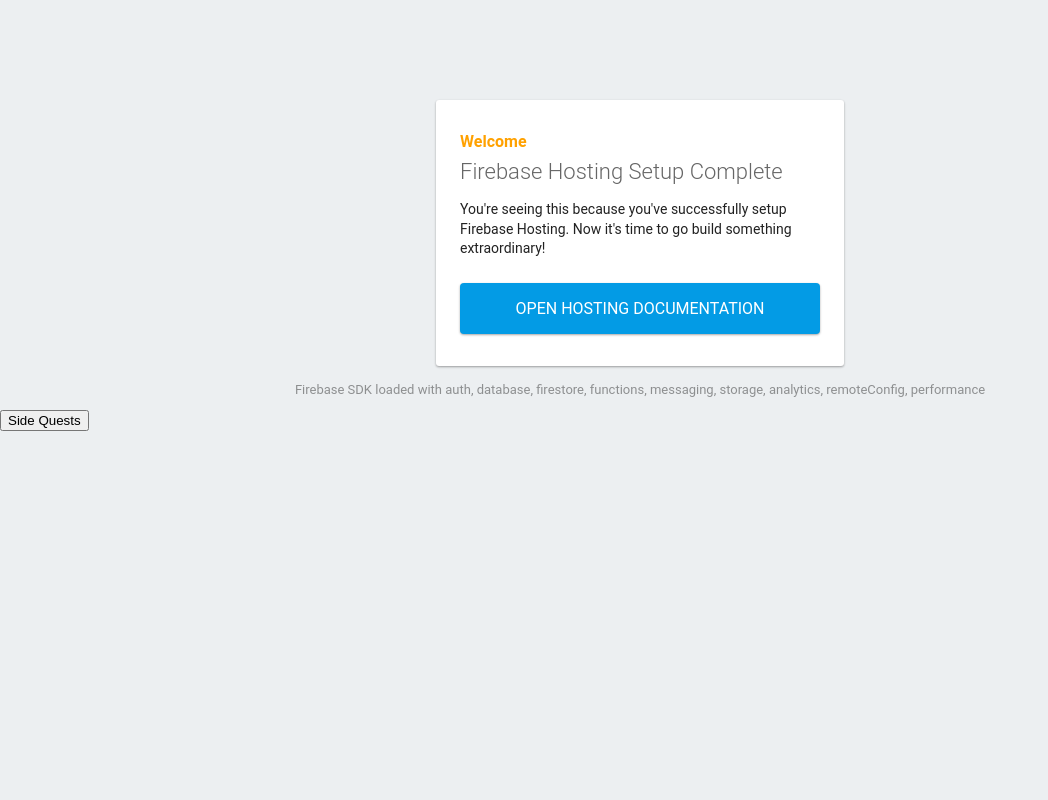
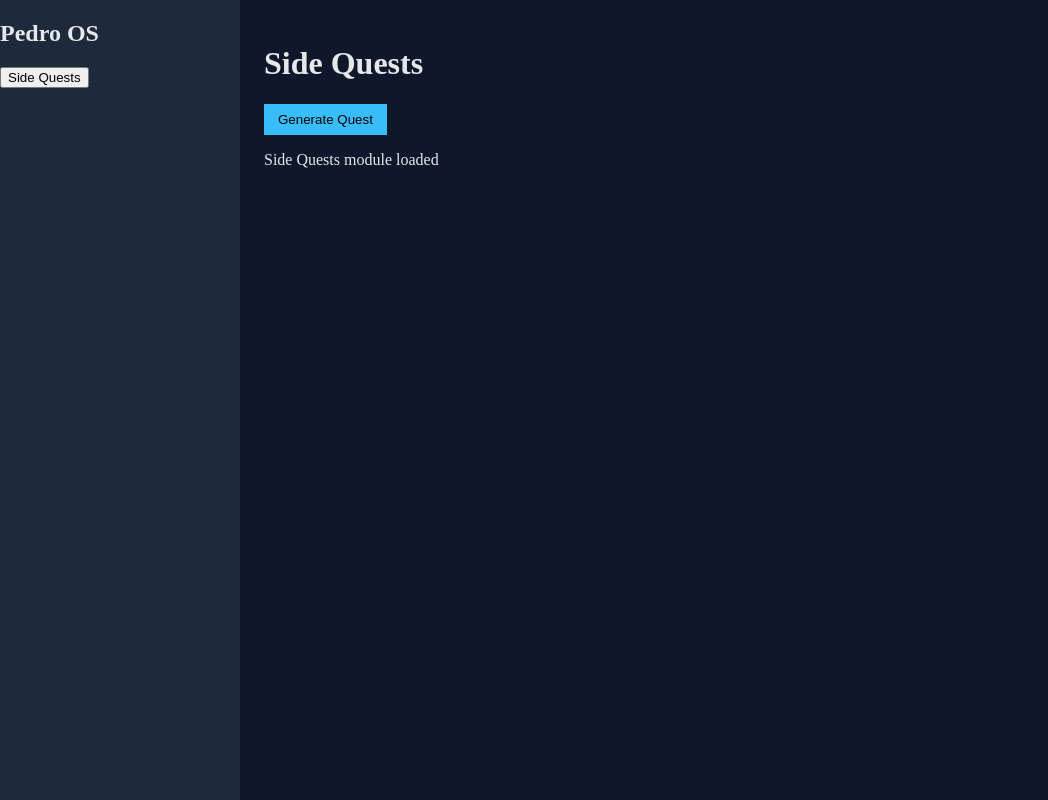
Before and after one commit to PedroMaia21/pedromaia-os, a plain HTML site: page public/index.html in a window 1280 px wide. Both pictures are taken after a click on the button "Side Quests". Shown: the whole page, without its empty margins (0-1048 px from the left). Drawn offline with Linux system fonts and the light colour scheme; some packages are replaced by stand-ins of ours.

Commit message:
Fixed some errors. First Working base

```diff
--- a/public/index.html
+++ b/public/index.html
@@ -1,98 +1,28 @@
 <!DOCTYPE html>
-<html>
+<html lang="en">
   <head>
     <meta charset="utf-8">
     <meta name="viewport" content="width=device-width, initial-scale=1">
-    <title>Personal Operating System</title>
+    <title>Personal OS</title>
 
-    <!-- update the version number as needed -->
-    <script defer src="/__/firebase/12.8.0/firebase-app-compat.js"></script>
-    <!-- include only the Firebase features as you need -->
-    <script defer src="/__/firebase/12.8.0/firebase-auth-compat.js"></script>
-    <script defer src="/__/firebase/12.8.0/firebase-database-compat.js"></script>
-    <script defer src="/__/firebase/12.8.0/firebase-firestore-compat.js"></script>
-    <script defer src="/__/firebase/12.8.0/firebase-functions-compat.js"></script>
-    <script defer src="/__/firebase/12.8.0/firebase-messaging-compat.js"></script>
-    <script defer src="/__/firebase/12.8.0/firebase-storage-compat.js"></script>
-    <script defer src="/__/firebase/12.8.0/firebase-analytics-compat.js"></script>
-    <script defer src="/__/firebase/12.8.0/firebase-remote-config-compat.js"></script>
-    <script defer src="/__/firebase/12.8.0/firebase-performance-compat.js"></script>
-    <!--
-      initialize the SDK after all desired features are loaded, set useEmulator to false
-      to avoid connecting the SDK to running emulators.
-    -->
-    <script defer src="/__/firebase/init.js?useEmulator=true"></script>
-
-    <style media="screen">
-      body { background: #ECEFF1; color: rgba(0,0,0,0.87); font-family: Roboto, Helvetica, Arial, sans-serif; margin: 0; padding: 0; }
-      #message { background: white; max-width: 360px; margin: 100px auto 16px; padding: 32px 24px; border-radius: 3px; }
-      #message h2 { color: #ffa100; font-weight: bold; font-size: 16px; margin: 0 0 8px; }
-      #message h1 { font-size: 22px; font-weight: 300; color: rgba(0,0,0,0.6); margin: 0 0 16px;}
-      #message p { line-height: 140%; margin: 16px 0 24px; font-size: 14px; }
-      #message a { display: block; text-align: center; background: #039be5; text-transform: uppercase; text-decoration: none; color: white; padding: 16px; border-radius: 4px; }
-      #message, #message a { box-shadow: 0 1px 3px rgba(0,0,0,0.12), 0 1px 2px rgba(0,0,0,0.24); }
-      #load { color: rgba(0,0,0,0.4); text-align: center; font-size: 13px; }
-      @media (max-width: 600px) {
-        body, #message { margin-top: 0; background: white; box-shadow: none; }
-        body { border-top: 16px solid #ffa100; }
-      }
-    </style>
+    <link rel="stylesheet" href="/css/base.css" />
+    <link rel="stylesheet" href="/css/layout.css" />
+    <link rel="stylesheet" href="/css/components.css" />
   </head>
   <body>
     <header id="top-bar"></header>
-    <div id="message">
-      <h2>Welcome</h2>
-      <h1>Firebase Hosting Setup Complete</h1>
-      <p>You're seeing this because you've successfully setup Firebase Hosting. Now it's time to go build something extraordinary!</p>
-      <a target="_blank" href="https://firebase.google.com/docs/hosting/">Open Hosting Documentation</a>
-    </div>
-    <p id="load">Firebase SDK Loading&hellip;</p>
 
     <div id="app">
       <nav id="sidebar">
-        <button onClick="load('sideQuests')">Side Quests</button>
+        <h2>Pedro OS</h2>
+        <button id="btn-side-quests">Side Quests</button>
       </nav>
-      <main id="content"></main>
+      <main id="content">
+        <h1>Welcome</h1>
+        <p>Select a module from the sidebar</p>
+      </main>
     </div>
 
     <script type="module" src="/js/app.js"></script>
-    <script>
-      document.addEventListener('DOMContentLoaded', function() {
-        const loadEl = document.querySelector('#load');
-        // // 🔥🔥🔥🔥🔥🔥🔥🔥🔥🔥🔥🔥🔥🔥🔥🔥🔥🔥🔥🔥🔥🔥🔥🔥🔥🔥🔥🔥🔥🔥🔥
-        // // The Firebase SDK is initialized and available here!
-        //
-        // firebase.auth().onAuthStateChanged(user => { });
-        // firebase.database().ref('/path/to/ref').on('value', snapshot => { });
-        // firebase.firestore().doc('/foo/bar').get().then(() => { });
-        // firebase.functions().httpsCallable('yourFunction')().then(() => { });
-        // firebase.messaging().requestPermission().then(() => { });
-        // firebase.storage().ref('/path/to/ref').getDownloadURL().then(() => { });
-        // firebase.analytics(); // call to activate
-        // firebase.analytics().logEvent('tutorial_completed');
-        // firebase.performance(); // call to activate
-        //
-        // // 🔥🔥🔥🔥🔥🔥🔥🔥🔥🔥🔥🔥🔥🔥🔥🔥🔥🔥🔥🔥🔥🔥🔥🔥🔥🔥🔥🔥🔥🔥🔥
-
-        try {
-          let app = firebase.app();
-          let features = [
-            'auth',
-            'database',
-            'firestore',
-            'functions',
-            'messaging',
-            'storage',
-            'analytics',
-            'remoteConfig',
-            'performance',
-          ].filter(feature => typeof app[feature] === 'function');
-          loadEl.textContent = `Firebase SDK loaded with ${features.join(', ')}`;
-        } catch (e) {
-          console.error(e);
-          loadEl.textContent = 'Error loading the Firebase SDK, check the console.';
-        }
-      });
-    </script>
   </body>
 </html>
--- a/public/js/app.js
+++ b/public/js/app.js
@@ -1,4 +1,8 @@
-import { loadModule } from "./router";
+import { loadModule } from "./router.js";
 import "./auth.js";
 
-loadModule("sideQuests");
+document.addEventListener("DOMContentLoaded", () => {
+    document.getElementById("btn-side-quests").addEventListener("click", () => {
+        loadModule("sideQuests");
+    });
+});
--- a/public/js/router.js
+++ b/public/js/router.js
@@ -1,12 +1,19 @@
 export async function loadModule(name) {
-    const res = await fetch('/modules/${name}/${name}.html')
+    const path = `/modules/${name}/${name}.html`;
+
+    const res = await fetch(path);
+
+    if(!res.ok) {
+        throw new Error("Failed to load ${path}");
+    }
+
     const html = await res.text();
 
     document.getElementById("content").innerHTML = html;
 
-    const moduleScript = await import(
-        '/modules/${name}/${name}.js'
+
+    const module = await import(
+        `/modules/${name}/${name}.js`
     );
-
-    moduleScript.init();
+    module.init();
 }
--- a/public/modules/sideQuests/sideQuests.js
+++ b/public/modules/sideQuests/sideQuests.js
@@ -0,0 +1,6 @@
+export function init() {
+    document.getElementById("content").insertAdjacentHTML(
+        "beforeend",
+        "<p>Side Quests module loaded </p>"
+    )
+}
```
Also changed, not shown: 1 other file.
